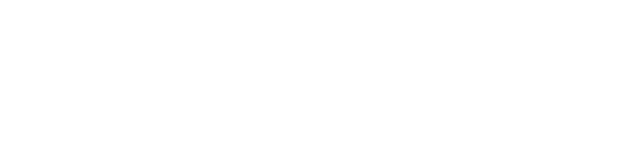
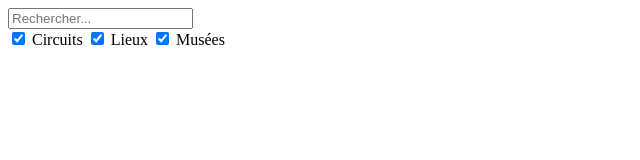
Before and after one commit to Fadi157/SDW-FADILLOU-WILLIER-Cas-R-union, a plain HTML site: page index.html in a window 1280 px wide. Shown: the whole page, without its empty margins (0-640 px from the left). Drawn offline with Linux system fonts and the light colour scheme.

Commit message:
Add search Form and filter

```diff
--- a/index.html
+++ b/index.html
@@ -7,6 +7,16 @@
     <link rel="stylesheet" href="css/style.css">
 </head>
 <body>
+    <div class="container">
+        <div class="search-form">
+            <input type="text" id="searchInput" placeholder="Rechercher...">
+            <div class="filter-types">
+                <label><input type="checkbox" value="circuits" checked> Circuits</label>
+                <label><input type="checkbox" value="lieux" checked> Lieux</label>
+                <label><input type="checkbox" value="musees" checked> Musées</label>
+            </div>
+        </div>
+    </div>
     <script type="module" src="js/main.js"></script>
 </body>
 </html>
```
